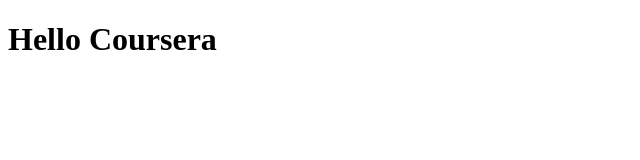
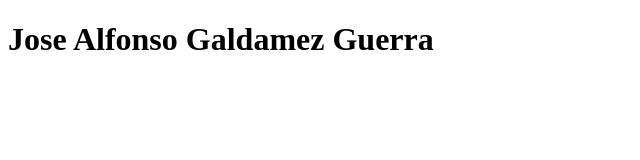
Before and after one commit to joseGaldamez1/coursera-test, a plain HTML site: page site/index.html in a window 1280 px wide. Shown: the whole page, without its empty margins (0-640 px from the left). Drawn offline with Linux system fonts and the light colour scheme.

Commit message:
Small addition to our page content

```diff
--- a/site/index.html
+++ b/site/index.html
@@ -4,6 +4,6 @@
 	<title>Esta es una prueba de Coursera</title>
 </head>
 <body>
-<h1>Hello Coursera</h1>
+<h1>Jose Alfonso Galdamez Guerra</h1>
 </body>
 </html>
```
